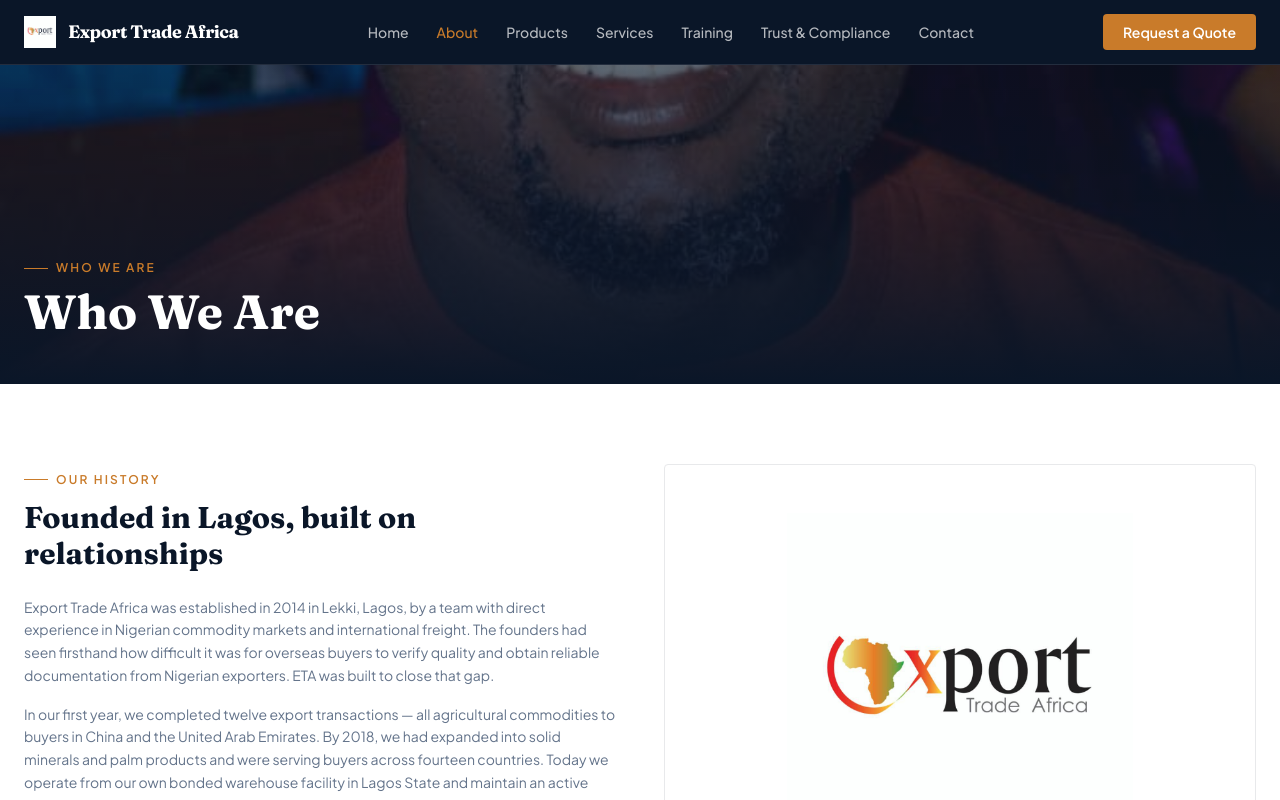
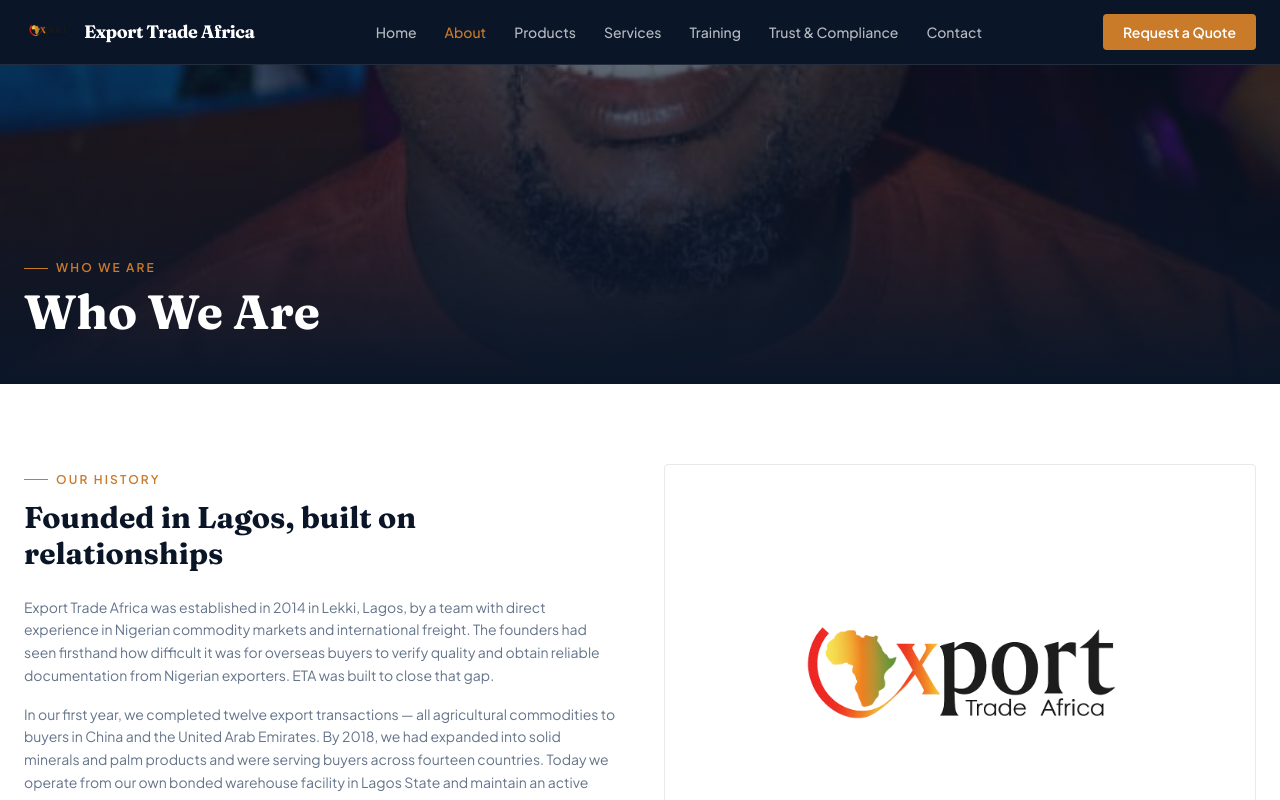
Before and after one commit to GoodnessFx/Export-trade, a React (Vite) app: page / in a window 1280 px wide. Both pictures are taken after a click on the button "About Us". Shown: the top 800 px of the page. Built offline with nearby package versions, Linux system fonts and the light colour scheme.

Commit message:
Update logo to use the new PNG, increase logo sizing for better visibility, and remove mix-blend-screen.

```diff
--- a/src/app/App.tsx
+++ b/src/app/App.tsx
@@ -78,7 +78,7 @@
   meeting: "https://images.unsplash.com/photo-1650499310282-cda4d957f5be?w=1200&h=800&fit=crop&auto=format",
   handshake: "https://images.unsplash.com/photo-1638262052640-82e94d64664a?w=1000&h=700&fit=crop&auto=format",
   businessMeeting2: "https://images.unsplash.com/photo-1672380135241-c024f7fbfa13?w=900&h=600&fit=crop&auto=format",
-  logo: "/LOGO.jpeg",
+  logo: "/export-trade-logo.png",
   ceoPortrait: "/CEO.jpeg",
   ceoTeaching: "/CEO TEACHING.jpeg",
   ceoConference: "/CEO AT TRAINING CONFERENCE.jpeg",
@@ -277,7 +277,7 @@
       <img
         src={IMG.logo}
         alt="Export Trade Africa"
-        className={isNav ? "h-7 sm:h-8 w-auto mix-blend-screen" : "h-10 sm:h-11 w-auto mix-blend-screen"}
+        className={isNav ? "h-10 sm:h-12 w-auto" : "h-14 sm:h-16 w-auto"}
       />
       <span className={`font-display font-bold tracking-tight ${isNav ? "text-lg text-white" : "text-xl text-white"}`}>
         Export Trade Africa
@@ -845,7 +845,7 @@
                 </p>
               </div>
             </div>
-            <div className="rounded overflow-hidden bg-white border border-[#E8E9EB] aspect-[4/3] flex items-center justify-center p-12">
+            <div className="rounded overflow-hidden bg-white border border-[#E8E9EB] aspect-[4/3] flex items-center justify-center p-6">
               <img
                 src={IMG.logo}
                 alt="Hamdan Integrated Services logo"
```
Also changed, not shown: public/export-trade-logo.png (added).
